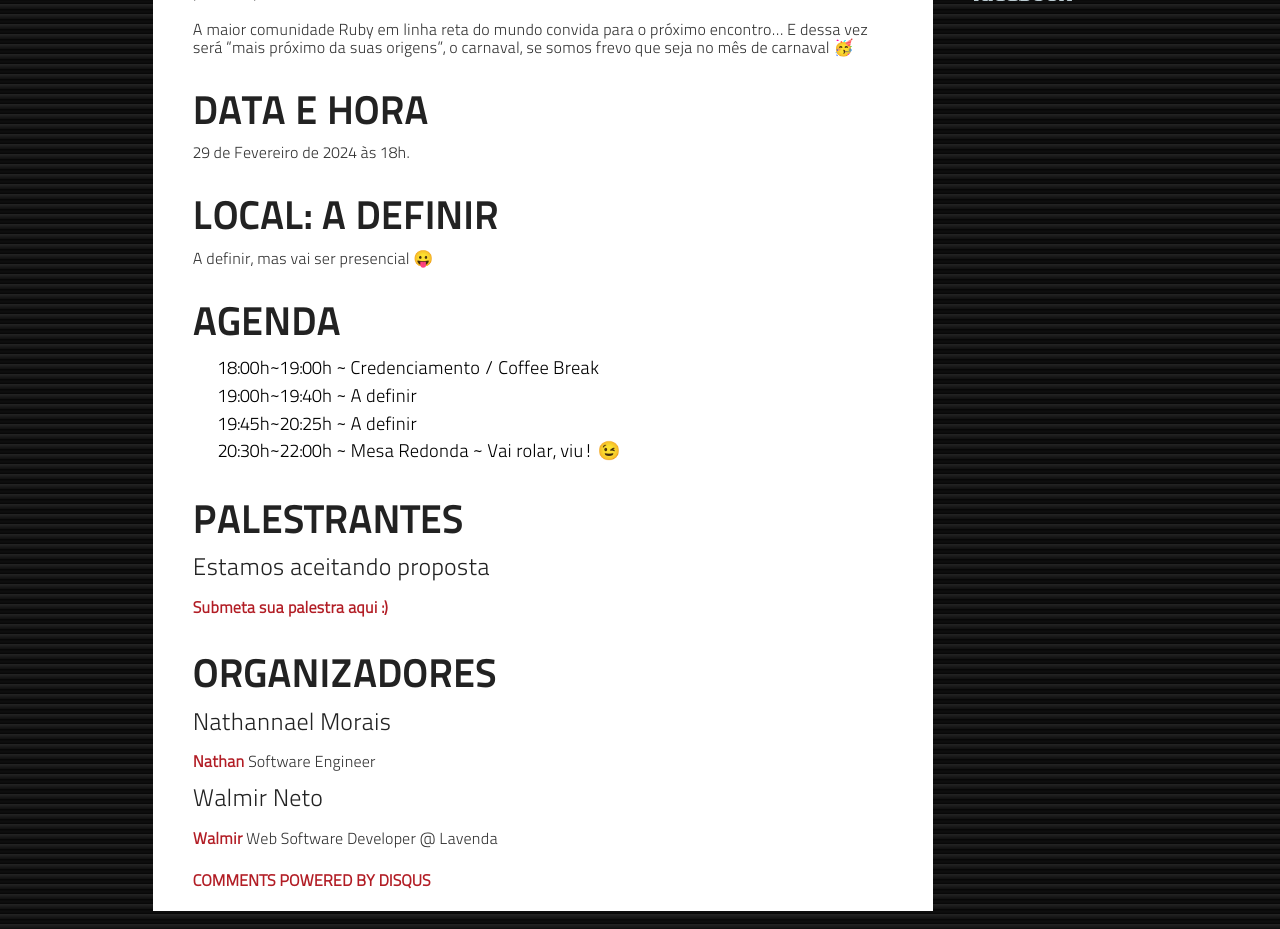
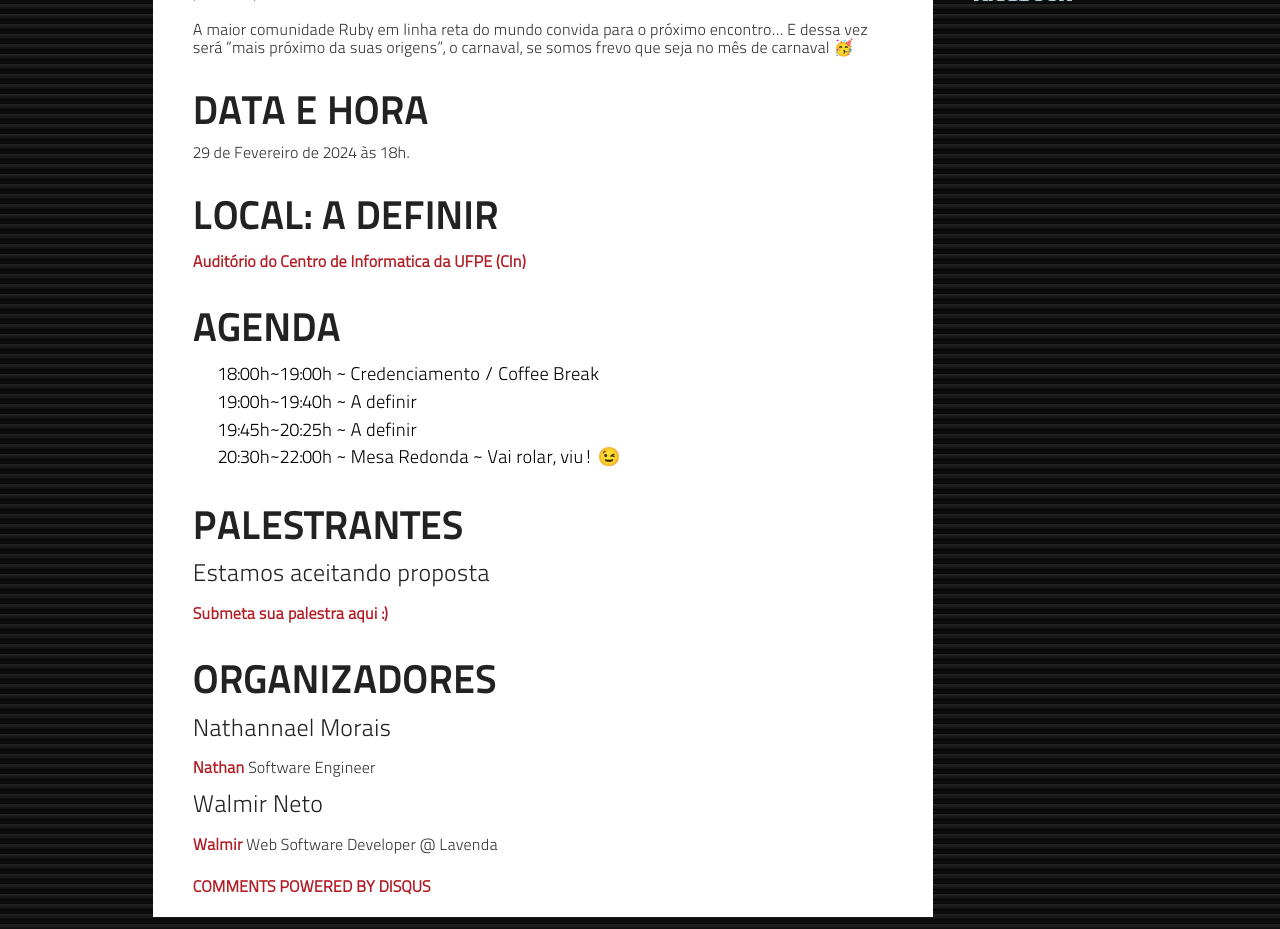
Before and after one commit to frevo-on-rails/frevo-on-rails.github.com, a Jekyll site: the page built from _posts/2024-02-29-encontro-de-fevereiro-2024.markdown, in a window 1280 px wide. Shown: the part 386-1315 px from the top of the page. Built offline with Jekyll 4.4.1, drawn with Linux system fonts in a browser that asks for light colours; nearby versions of some CDN libraries; comment, search, counter and statistics services are not loaded.

Commit message:
Update Local for 2024-02-29-encontro-de-fevereiro-2024.markdown

```diff
--- a/_posts/2024-02-29-encontro-de-fevereiro-2024.markdown
+++ b/_posts/2024-02-29-encontro-de-fevereiro-2024.markdown
@@ -14,7 +14,7 @@ A maior comunidade Ruby em linha reta do mundo convida para o próximo encontro.
 
 ## Local: A definir
 
-A definir, mas vai ser presencial 😛
+[Auditório do Centro de Informatica da UFPE (CIn)](https://maps.app.goo.gl/jAPMxzx9W6kfDUDz7)
 
 ## Agenda
 
```
